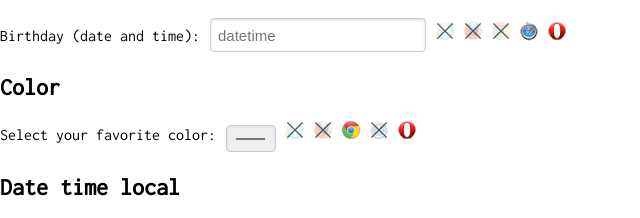
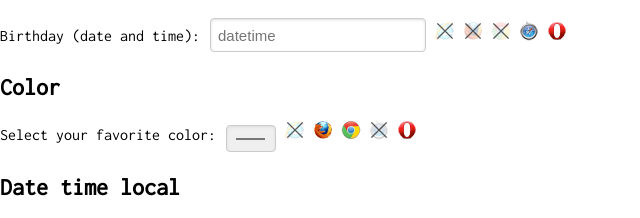
Before and after one commit to leonardo403/input.css, a plain HTML site: page index.html in a window 1280 px wide. Shown: the part 981-1199 px from the top of the page, 0-640 px from the left. Drawn offline with Linux system fonts and the light colour scheme.

Commit message:
Compativel com firefox

```diff
--- a/index.html
+++ b/index.html
@@ -102,7 +102,7 @@
     <h2>Color</h2>
     Select your favorite color: <input type="color" placeholder="color">
     <img src="img/incompatible_ie2020.gif" title="Internet Explorer">
-    <img src="img/incompatible_firefox2020.gif" title="Firefox">
+    <img src="img/compatible_firefox2020.gif" title="Firefox">
     <img src="img/compatible_chrome2020.gif" title="Chrome">
     <img src="img/incompatible_safari2020.gif" title="Safari">
     <img src="img/compatible_opera2020.gif" title="Opera">
```
